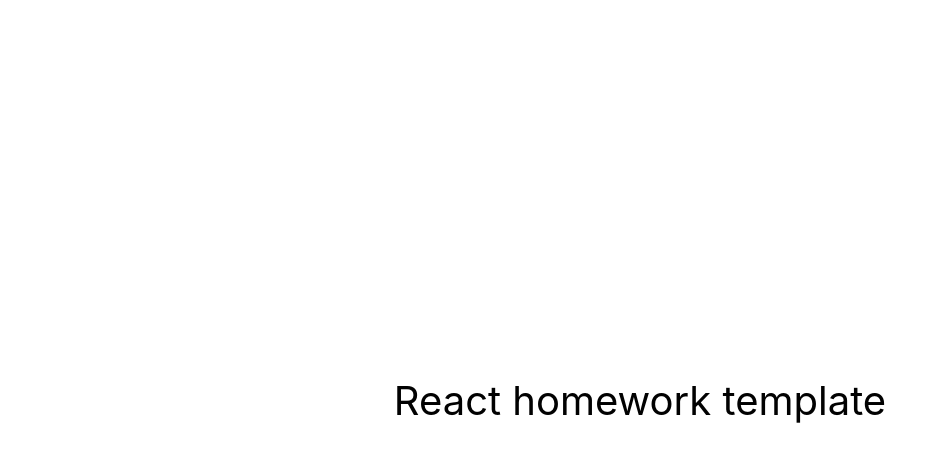
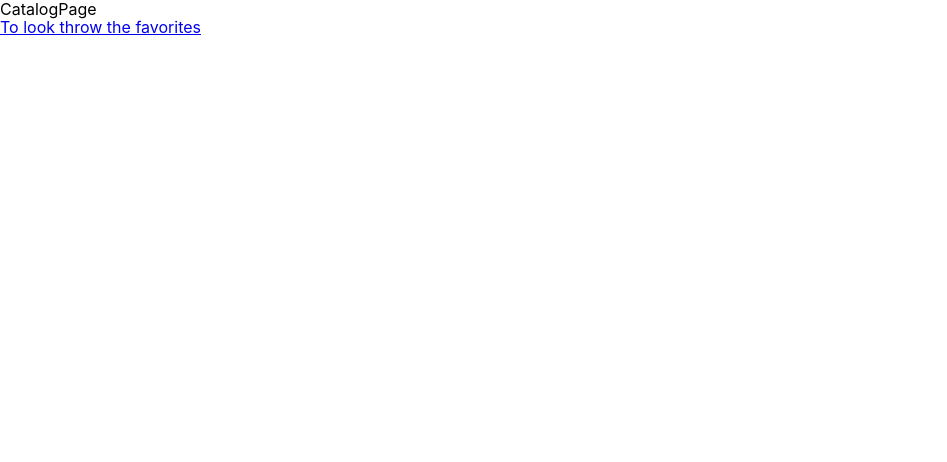
Before and after one commit to YuriyOhii/car-renting, a React (Create React App) app: page /car-renting/catalog in a window 1280 px wide. Shown: the top 462 px of the page, without its empty margins (0-947 px from the left). Built offline with nearby package versions, Linux system fonts and the light colour scheme.

Commit message:
makes routes

```diff
--- a/package.json
+++ b/package.json
@@ -7,9 +7,13 @@
     "@testing-library/jest-dom": "^5.16.3",
     "@testing-library/react": "^12.1.4",
     "@testing-library/user-event": "^13.5.0",
+    "axios": "^1.6.7",
+    "modern-normalize": "^2.0.0",
     "react": "^18.1.0",
     "react-dom": "^18.1.0",
+    "react-router-dom": "^6.22.1",
     "react-scripts": "5.0.1",
+    "styled-components": "^6.1.8",
     "web-vitals": "^2.1.3"
   },
   "scripts": {
--- a/public/index.html
+++ b/public/index.html
@@ -24,7 +24,7 @@
       work correctly both with client-side routing and a non-root public URL.
       Learn how to configure a non-root public URL by running `npm run build`.
     -->
-    <title>React App</title>
+    <title>Car renting in Ukraine</title>
 
     <!-- Start Single Page Apps for GitHub Pages -->
     <script type="text/javascript">
--- a/src/components/App.jsx
+++ b/src/components/App.jsx
@@ -1,16 +1,19 @@
+import { lazy } from 'react';
+import { Navigate, Route, Routes } from 'react-router-dom';
+import { SharedLayout } from './SharedLayout/SharedLayout.jsx';
+const Home = lazy(() => import('../pages/HomePage.jsx'));
+const FavouritePage = lazy(() => import('../pages/FavouritePage.jsx'));
+const CatalogPage = lazy(() => import('../pages/CatalogPage.jsx'));
+
 export const App = () => {
   return (
-    <div
-      style={{
-        height: '100vh',
-        display: 'flex',
-        justifyContent: 'center',
-        alignItems: 'center',
-        fontSize: 40,
-        color: '#010101'
-      }}
-    >
-      React homework template
-    </div>
+    <Routes>
+      <Route path="/" element={<SharedLayout />}>
+        <Route index element={<Home />} />
+        <Route path="/catalog" element={<CatalogPage />} />
+        <Route path="/favourite" element={<FavouritePage />} />
+        <Route path="*" element={<Navigate to="/" />} />
+      </Route>
+    </Routes>
   );
 };
--- a/src/index.css
+++ b/src/components/GlobalStyles.js
@@ -1,5 +1,7 @@
-@import-normalize; /* bring in normalize.css styles */
+import 'modern-normalize';
+import { createGlobalStyle } from 'styled-components';
 
+export const GlobalStyles = createGlobalStyle`
 body {
   margin: 0;
   font-family: -apple-system, BlinkMacSystemFont, 'Segoe UI', 'Roboto', 'Oxygen',
@@ -13,3 +15,4 @@
   font-family: source-code-pro, Menlo, Monaco, Consolas, 'Courier New',
     monospace;
 }
+`;
--- /dev/null
+++ b/src/components/SharedLayout/SharedLayout.jsx
@@ -0,0 +1,10 @@
+import { Suspense } from 'react';
+import { Outlet } from 'react-router-dom';
+
+export const SharedLayout = () => {
+  return (
+    <Suspense fallback={<div>LOADING</div>}>
+      <Outlet />
+    </Suspense>
+  );
+};
--- a/src/index.js
+++ b/src/index.js
@@ -1,10 +1,14 @@
 import React from 'react';
 import ReactDOM from 'react-dom/client';
 import { App } from 'components/App';
-import './index.css';
+import { GlobalStyles } from 'components/GlobalStyles';
+import { BrowserRouter } from 'react-router-dom';
 
 ReactDOM.createRoot(document.getElementById('root')).render(
   <React.StrictMode>
-    <App />
+    <BrowserRouter basename="/car-renting">
+      <App />
+      <GlobalStyles />
+    </BrowserRouter>
   </React.StrictMode>
 );
--- /dev/null
+++ b/src/pages/CatalogPage.jsx
@@ -0,0 +1,9 @@
+import { Link } from 'react-router-dom';
+export default function CatalogPage() {
+  return (
+    <>
+      <div>CatalogPage</div>
+      <Link to={'/favourite'}>To look throw the favorites</Link>
+    </>
+  );
+}
--- /dev/null
+++ b/src/pages/FavouritePage.jsx
@@ -0,0 +1,10 @@
+import { Link } from 'react-router-dom';
+
+export default function FavouritePage() {
+  return (
+    <>
+      <div>FavouritePage</div>
+      <Link to={'/catalog'}>To look throw the catalog</Link>
+    </>
+  );
+}
--- /dev/null
+++ b/src/pages/HomePage.jsx
@@ -0,0 +1,16 @@
+import { Link } from 'react-router-dom';
+
+export default function HomePage() {
+  return (
+    <>
+      <ul>
+        <li>
+          <Link to={'catalog'}>To look throw the catalog</Link>
+        </li>
+        <li>
+          <Link to={'favourite'}>To look throw the favourites</Link>
+        </li>
+      </ul>
+    </>
+  );
+}
```
Also changed, not shown: 1 other file (tests, documents, lock files or other folders).
